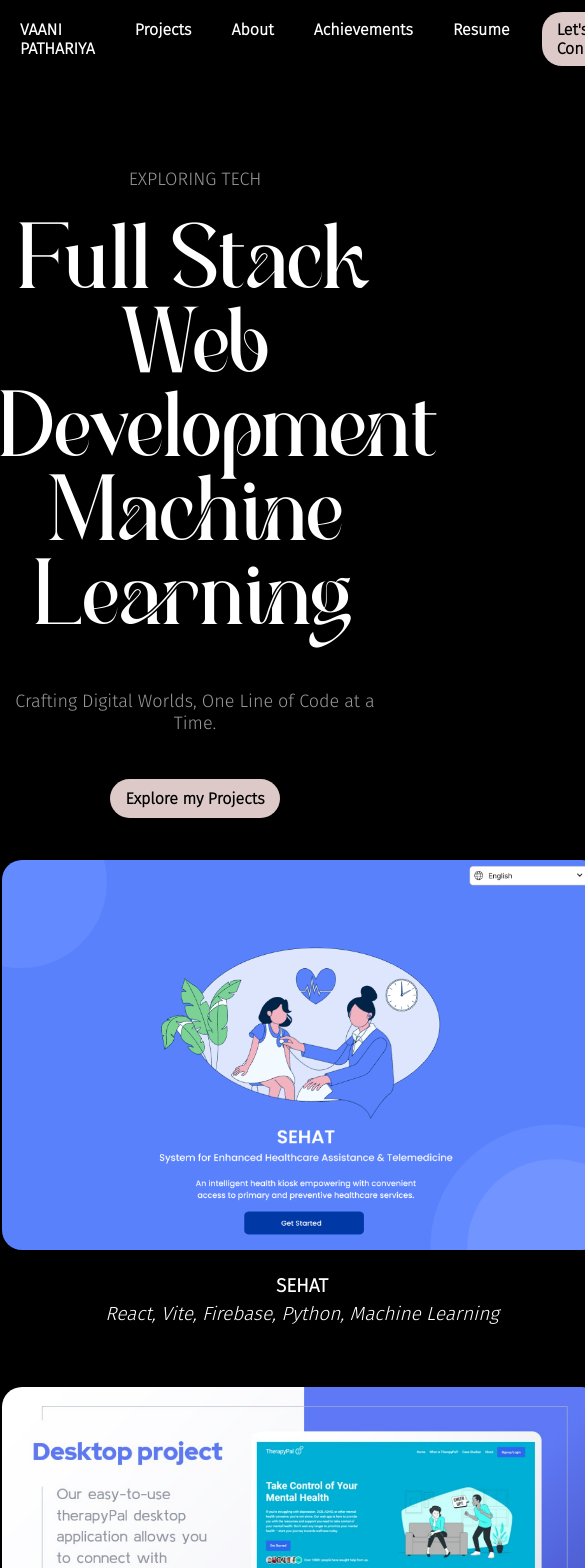
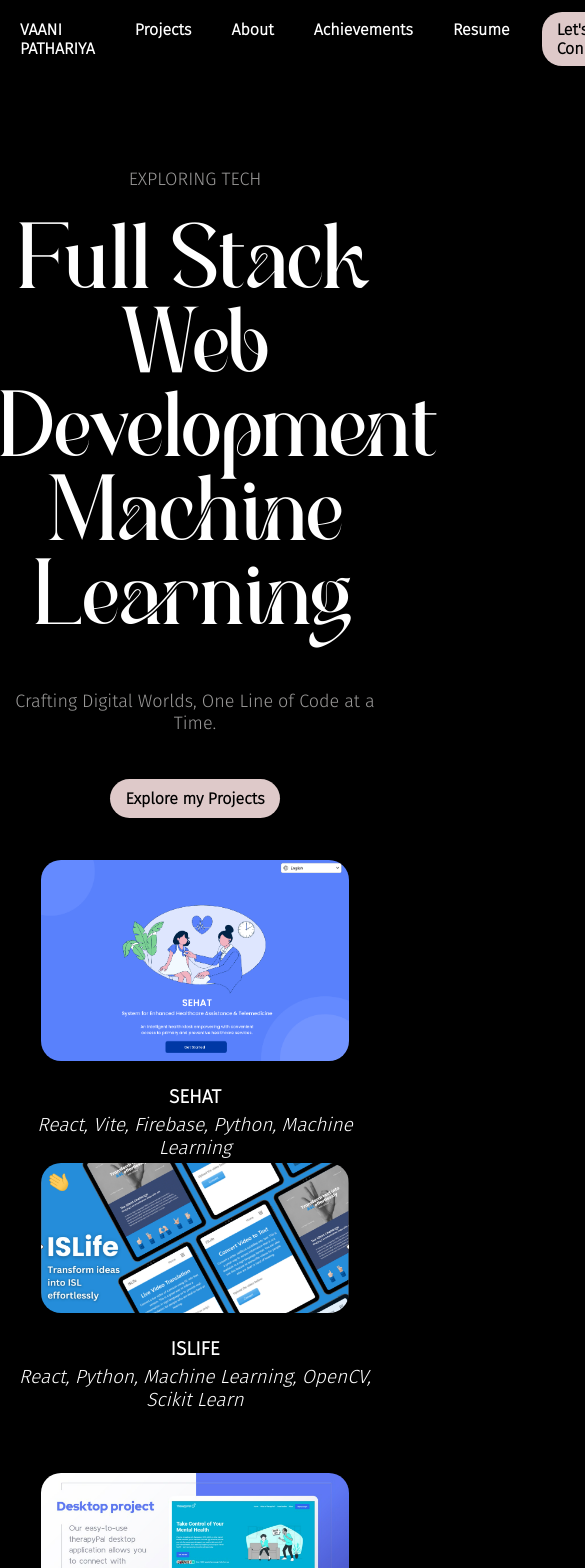
Before and after one commit to Vaani-pathariya/itsvaani, a React (Create React App) app: page / in a window 390 px wide. Shown: the top 1568 px of the page, 585 px wide, since content can reach past the window. Built offline with nearby package versions, Linux system fonts and the light colour scheme.

Commit message:
about me

```diff
--- a/src/css/landing.css
+++ b/src/css/landing.css
@@ -165,3 +165,22 @@
     margin-top: 20px;
     padding-bottom: 20px;
 }
+@media only screen and (max-width: 1220px) {
+    .flex{
+        display: block;
+    }
+    .about-me{
+        width: 80%;
+    }
+    .card a img{
+        width: 80%;
+    }
+    .container-img{
+        background-color: aqua;
+        width: fit-content;
+        margin: auto;
+    }
+    .my-pic{
+        margin-left: 0;
+    }
+}
--- a/src/pages/About.js
+++ b/src/pages/About.js
@@ -10,7 +10,7 @@ const About=()=>{
                 <div className="changed-font siz">Code Is Poetry and I am the Wordsmith</div>
             </div>
             <div className="flex">
-                <div>
+                <div className="container-img">
                     <img src={vaani} className="my-pic"></img>
                 </div>
                 <div className="simple about-me">
```
